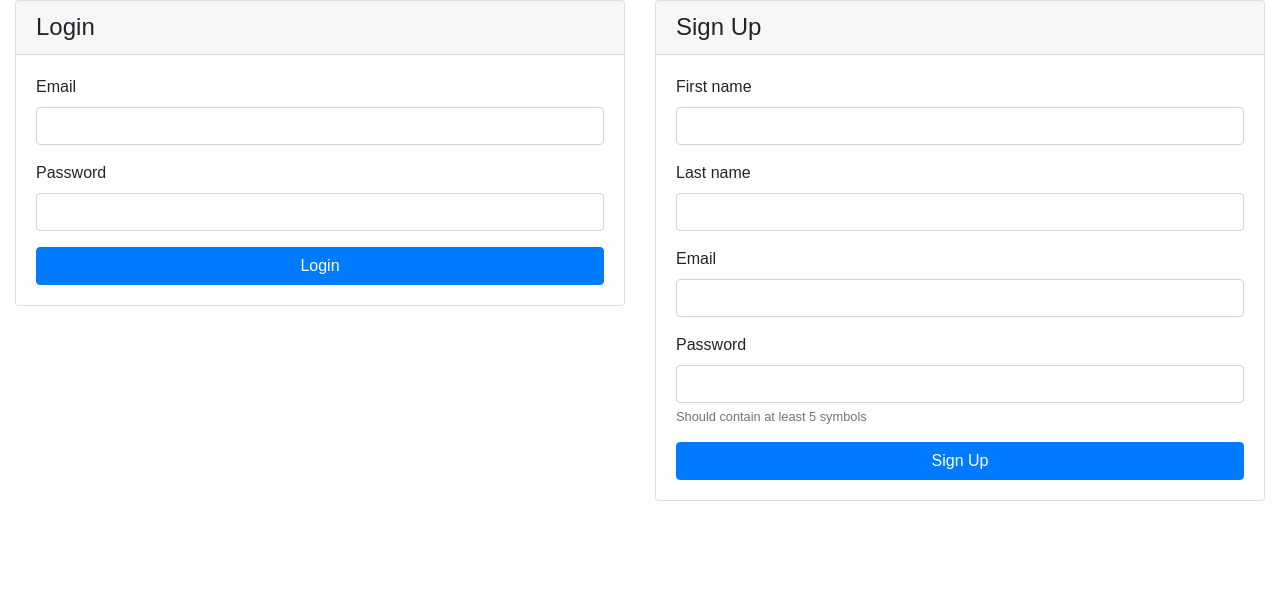
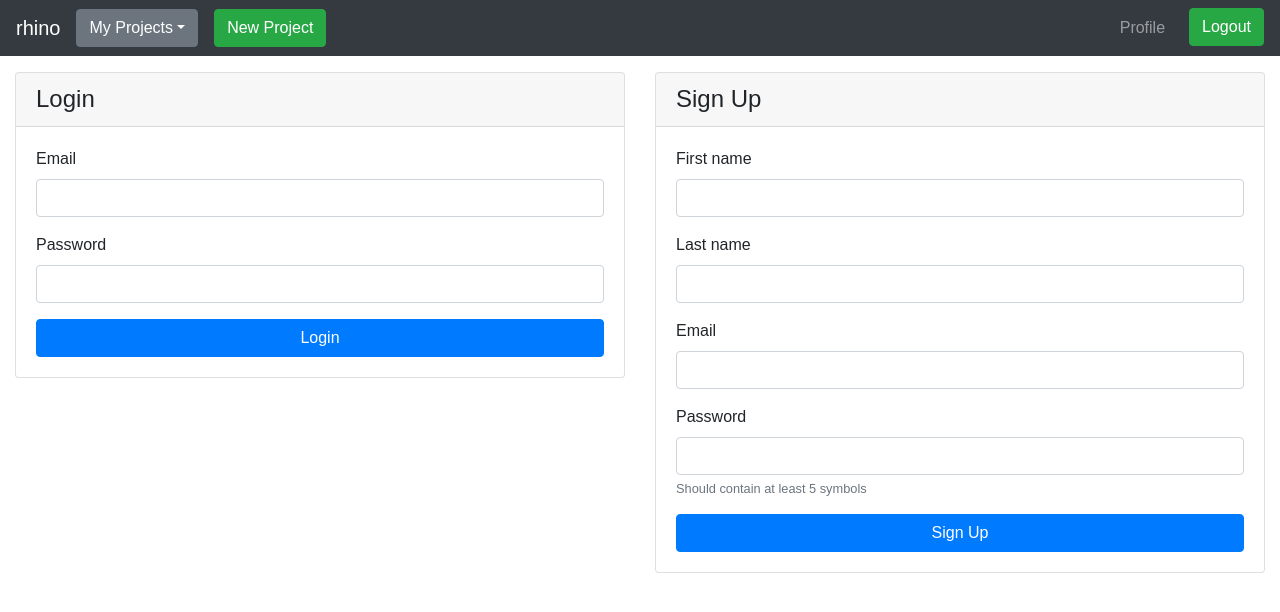
Before and after one commit to bakeyevrus/rhino, a React (Create React App) app in the folder frontend/: page /auth in a window 1280 px wide. Shown: the top 612 px of the page. Built offline with nearby package versions, Linux system fonts and the light colour scheme; what cytoscape-context-menus, cytoscape-edgehandles, cytoscape-panzoom would draw is missing.

Commit message:
Implement AppBar.jsx, which changes content if user is logged in

```diff
--- a/frontend/src/LoginPage/LoginPage.jsx
+++ b/frontend/src/LoginPage/LoginPage.jsx
@@ -74,7 +74,7 @@ class LoginPage extends Component {
     const { authenticating, errMessage } = this.props;
 
     return (
-      <Container fluid>
+      <Container className="auth-container pt-3" fluid>
         <Row>
           <Col>
             <Alert color="danger" isOpen={errMessage != null} fade={false}>
--- /dev/null
+++ b/frontend/src/components/AppBar/AppBar.jsx
@@ -0,0 +1,51 @@
+import React from 'react';
+import PropTypes from 'prop-types';
+import {
+  Navbar, NavbarBrand, Nav, NavItem, NavLink, Button
+} from 'reactstrap';
+import ProjectList from './ProjectList';
+
+const mockProjectList = {
+  1: {
+    id: '1',
+    name: 'I am super long project name in order to break markdown',
+    description: 'I am super much more longer project description in order to break markdown'
+  },
+  2: { id: '2', name: 'WorIld' },
+  3: {
+    id: '3',
+    name: 'I am super long project name in order to break markdown',
+    description: 'I am super much more longer project description in order to break markdown'
+  }
+};
+
+export function AppBar({ loggedIn }) {
+  return (
+    <Navbar color="dark" dark expand>
+      <NavbarBrand href="https://github.com/bakeyevrus/rhino">rhino</NavbarBrand>
+      {renderContent()}
+    </Navbar>
+  );
+
+  function renderContent() {
+    return loggedIn ? (
+      <>
+        <ProjectList activeProjectId="2" projects={mockProjectList} />
+        <Nav className="ml-auto" navbar>
+          <NavItem>
+            <NavLink href="/profile">Profile</NavLink>
+          </NavItem>
+          <NavItem className="ml-3">
+            <Button color="success">Logout</Button>
+          </NavItem>
+        </Nav>
+      </>
+    ) : null;
+  }
+}
+
+AppBar.propTypes = {
+  loggedIn: PropTypes.bool.isRequired
+};
+
+export default AppBar;
--- /dev/null
+++ b/frontend/src/components/AppBar/ProjectList.jsx
@@ -0,0 +1,97 @@
+import React from 'react';
+import PropTypes from 'prop-types';
+import { connect } from 'react-redux';
+import {
+  Nav,
+  NavItem,
+  UncontrolledDropdown,
+  DropdownToggle,
+  DropdownMenu,
+  Button
+} from 'reactstrap';
+import ProjectTab from './ProjectTab';
+
+// TODO: make overflow:scroll if there are a lot of projects created
+
+function ProjectList({
+  projects,
+  activeProjectId,
+  createProject,
+  deleteProject,
+  selectProject,
+  editProject
+}) {
+  return (
+    <Nav navbar>
+      <UncontrolledDropdown nav inNavbar>
+        <DropdownToggle caret>My Projects</DropdownToggle>
+        <DropdownMenu>{renderProjectTabs()}</DropdownMenu>
+      </UncontrolledDropdown>
+      <NavItem className="ml-3">
+        <Button color="success" onClick={createProject}>
+          New Project
+        </Button>
+      </NavItem>
+    </Nav>
+  );
+
+  function renderProjectTabs() {
+    const { [activeProjectId]: activeProject, ...restProjects } = projects;
+    return (
+      <>
+        {activeProject && renderProjectTab(activeProject, true)}
+        {Object.values(restProjects).map(project => renderProjectTab(project, false))}
+      </>
+    );
+  }
+
+  function renderProjectTab(project, active) {
+    return (
+      <ProjectTab
+        active={active}
+        key={project.id}
+        name={project.name}
+        description={project.description}
+        onSelectClick={selectProject}
+        onEditClick={editProject}
+        onDeleteClick={deleteProject(project.id)}
+      />
+    );
+  }
+}
+
+ProjectList.defaultProps = {
+  activeProjectId: null
+};
+
+ProjectList.propTypes = {
+  projects: PropTypes.objectOf(
+    PropTypes.shape({
+      id: PropTypes.string.isRequired,
+      name: PropTypes.string.isRequired
+    })
+  ).isRequired,
+  createProject: PropTypes.func.isRequired,
+  deleteProject: PropTypes.func.isRequired,
+  selectProject: PropTypes.func.isRequired,
+  editProject: PropTypes.func.isRequired,
+  activeProjectId: PropTypes.string
+};
+
+function mapStateToProps(state) {
+  return {};
+}
+
+function mapDispatchToProps(dispatch) {
+  return {
+    createProject: () => {},
+    editProject: () => {},
+    selectProject: () => {},
+    deleteProject: projectId => () => {}
+  };
+}
+
+export default connect(
+  mapStateToProps,
+  mapDispatchToProps
+)(ProjectList);
--- /dev/null
+++ b/frontend/src/components/AppBar/ProjectTab.jsx
@@ -0,0 +1,55 @@
+import React from 'react';
+import PropTypes from 'prop-types';
+import { DropdownItem, Button } from 'reactstrap';
+import './projectTab.css';
+
+function ProjectTab({
+  name, active, description, onSelectClick, onEditClick, onDeleteClick
+}) {
+  return (
+    <>
+      {active && <DropdownItem header>Your active project</DropdownItem>}
+      <DropdownItem
+        disabled={active}
+        className="noactive"
+        onClick={active ? undefined : onSelectClick}
+      >
+        {name}
+        {renderProjectDescription()}
+      </DropdownItem>
+      <div className="dropdown-button-toolbar">
+        <Button outline color="primary" size="sm" onClick={onEditClick}>
+          Edit
+        </Button>
+        <Button outline color="danger" size="sm" className="ml-2" onClick={onDeleteClick}>
+          Delete
+        </Button>
+      </div>
+      <DropdownItem divider />
+    </>
+  );
+
+  function renderProjectDescription() {
+    if (description == null) {
+      return null;
+    }
+
+    return <span className="dropdown-item-desc">{description}</span>;
+  }
+}
+
+ProjectTab.defaultProps = {
+  active: false,
+  description: null
+};
+
+ProjectTab.propTypes = {
+  name: PropTypes.string.isRequired,
+  onSelectClick: PropTypes.func.isRequired,
+  onDeleteClick: PropTypes.func.isRequired,
+  onEditClick: PropTypes.func.isRequired,
+  description: PropTypes.string,
+  active: PropTypes.bool
+};
+
+export default ProjectTab;
--- /dev/null
+++ b/frontend/src/components/AppBar/index.js
@@ -0,0 +1 @@
+export * from './AppBar';
--- /dev/null
+++ b/frontend/src/components/AppBar/projectTab.css
@@ -0,0 +1,16 @@
+.dropdown-item.noactive:active {
+  color: inherit;
+  background-color: inherit;
+}
+
+.dropdown-item > .dropdown-item-desc {
+  display: block;
+  padding-top: 0;
+  font-size: 75%;
+  color: #6c757d;
+  white-space: normal;
+}
+
+.dropdown-button-toolbar {
+  padding: 0.25rem 1.5rem;
+}
--- a/frontend/src/components/Root.jsx
+++ b/frontend/src/components/Root.jsx
@@ -1,27 +1,20 @@
 import React from 'react';
-import { Provider } from 'react-redux';
-import { createStore, applyMiddleware } from 'redux';
-import thunk from 'redux-thunk';
-import { BrowserRouter as Router } from 'react-router-dom';
 import { Switch, Route } from 'react-router';
-import { rootReducer } from '../reducers';
 import App from './App';
+import { AppBar } from './AppBar';
 import LoginPage from '../LoginPage';
-
-const store = createStore(rootReducer, applyMiddleware(thunk));
 
 function Root() {
   return (
-    <Provider store={store}>
-      <Router>
+    <>
+      <AppBar loggedIn />
       <Switch>
         {/* TODO: extract endpoints to constants */}
         <Route exact path="/" component={null} />
         <Route path="/auth" component={LoginPage} />
         <Route path="/editor" component={App} />
       </Switch>
-      </Router>
-    </Provider>
+    </>
   );
 }
 
--- a/frontend/src/index.js
+++ b/frontend/src/index.js
@@ -1,10 +1,24 @@
 import React from 'react';
 import ReactDOM from 'react-dom';
 import 'bootstrap/dist/css/bootstrap.min.css';
+import { BrowserRouter } from 'react-router-dom';
+import { createStore, applyMiddleware } from 'redux';
+import thunk from 'redux-thunk';
+import { Provider } from 'react-redux';
+import { rootReducer } from './reducers';
+import Root from './components/Root';
 import './index.css';
-import Root from './components/Root';
 import registerServiceWorker from './registerServiceWorker';
 
+const store = createStore(rootReducer, applyMiddleware(thunk));
+
 /* eslint-disable */
-ReactDOM.render(<Root />, document.getElementById('root'));
+ReactDOM.render(
+  <Provider store={store}>
+    <BrowserRouter>
+      <Root />
+    </BrowserRouter>
+  </Provider>,
+  document.getElementById('root')
+);
 registerServiceWorker();
```
Also changed, not shown: 1 other file (tests, documents, lock files or other folders). Lines whose indentation alone changed are shown as unchanged.
